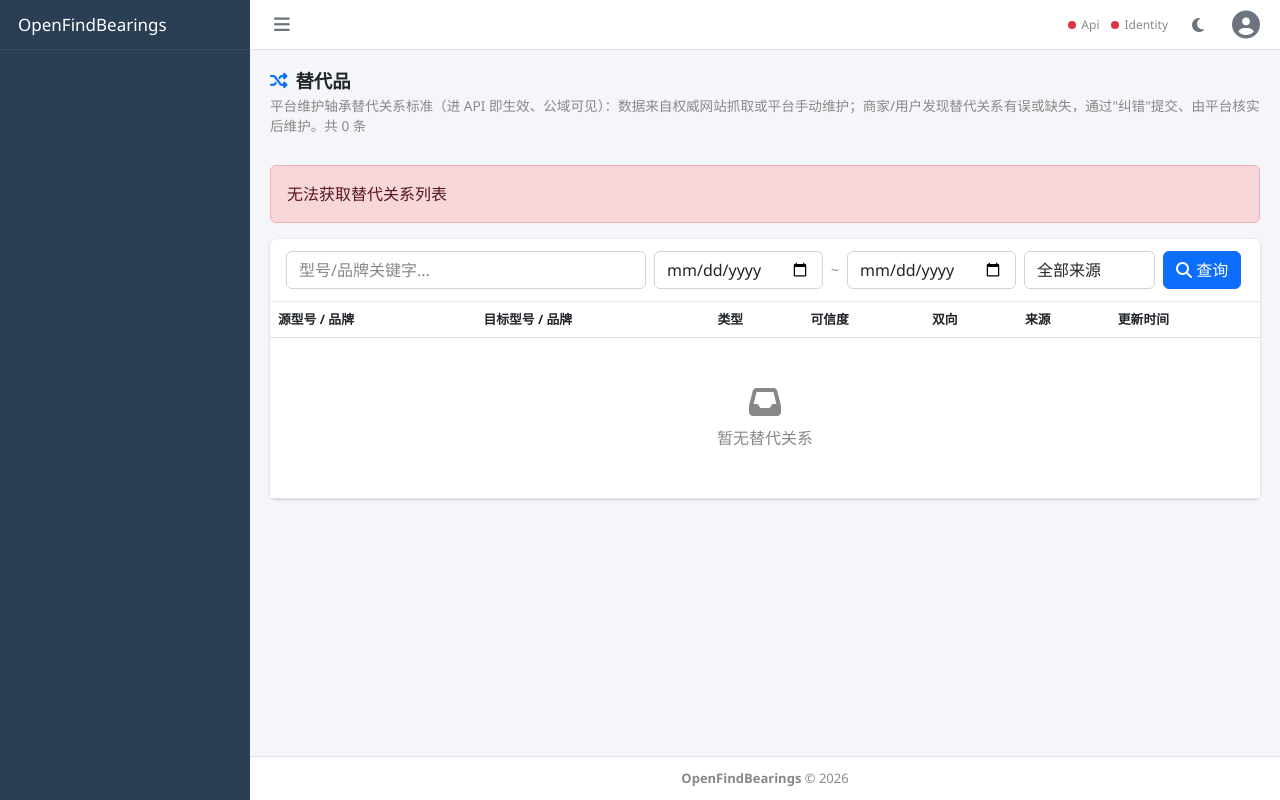
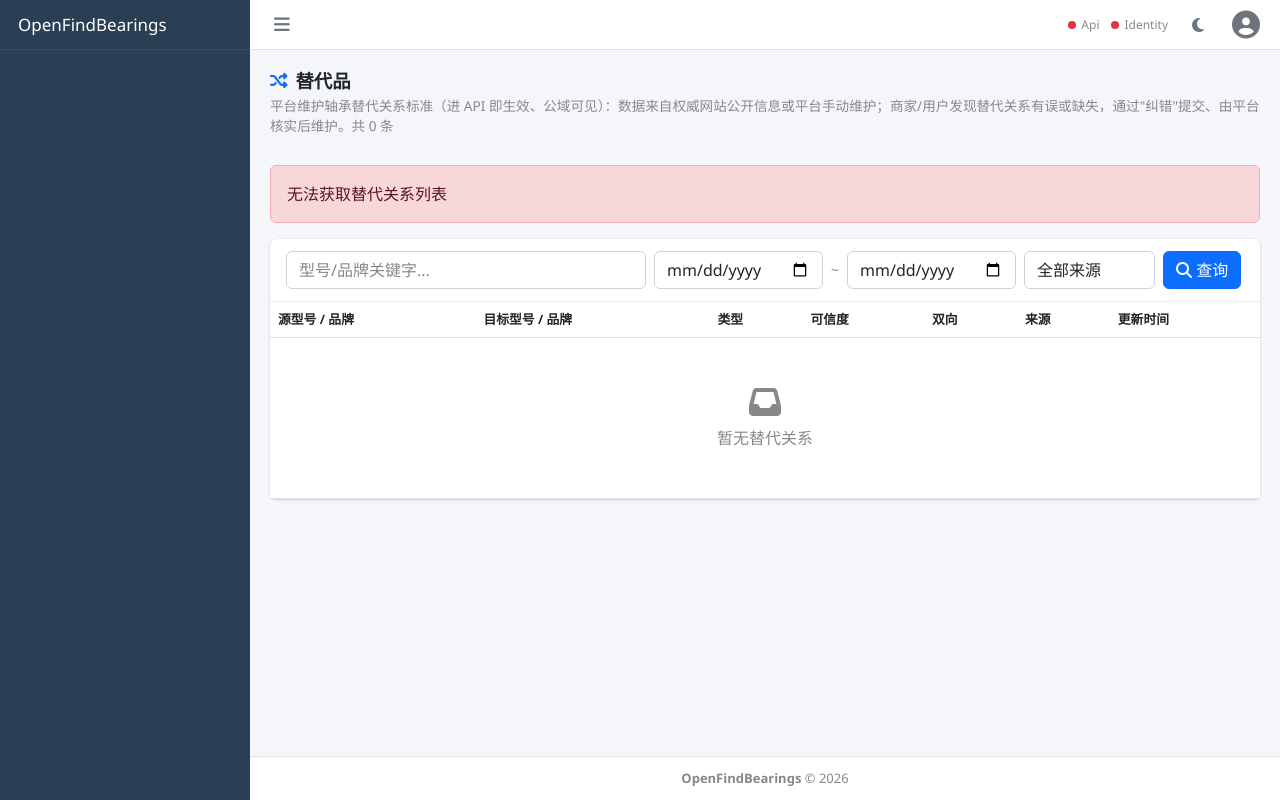
Before and after one commit to openfindbearings/OpenFindBearings.Admin, an ASP.NET Core app: page /Interchanges in a window 1280 px wide. Run offline with ASP.NET Core 8, Linux system fonts and the light colour scheme; the visitor is signed in with stand-in values (Sample User, id 1); data that the repository does not hold is empty.

Commit message:
fix: 界面文案去除抓取类措辞
- Taro：型号详情「其他在售」说明统一为「互联网公开数据，未经平台核实」，用户协议改为「批量获取数据」
- Admin：替代品页说明改为「权威网站公开信息」；闭源采集页、侧栏菜单、权限名由「数据爬虫」统一为「数据采集」
- API：同步跳过原因改为「人工维护数据，跳过覆盖保护」；sync.run 权限名改为「触发数据采集」
- Sync/Crawler：数据源显示名与任务提示改为数据源/采集任务，日志措辞同步

```diff
--- a/src/OpenFindBearings.Admin/Views/Interchanges/Index.cshtml
+++ b/src/OpenFindBearings.Admin/Views/Interchanges/Index.cshtml
@@ -28,7 +28,7 @@ var canManage = PanelPerms.Has(User, "interchange.manage");
 <div class="page-header">
     <div>
         <h4><i class="fas fa-shuffle"></i> 替代品</h4>
-        <p class="text-muted">平台维护轴承替代关系标准（进 API 即生效、公域可见）：数据来自权威网站抓取或平台手动维护；商家/用户发现替代关系有误或缺失，通过"纠错"提交、由平台核实后维护。共 @totalCount 条</p>
+        <p class="text-muted">平台维护轴承替代关系标准（进 API 即生效、公域可见）：数据来自权威网站公开信息或平台手动维护；商家/用户发现替代关系有误或缺失，通过"纠错"提交、由平台核实后维护。共 @totalCount 条</p>
     </div>
     <div class="page-actions">
         @if (canManage)
```
